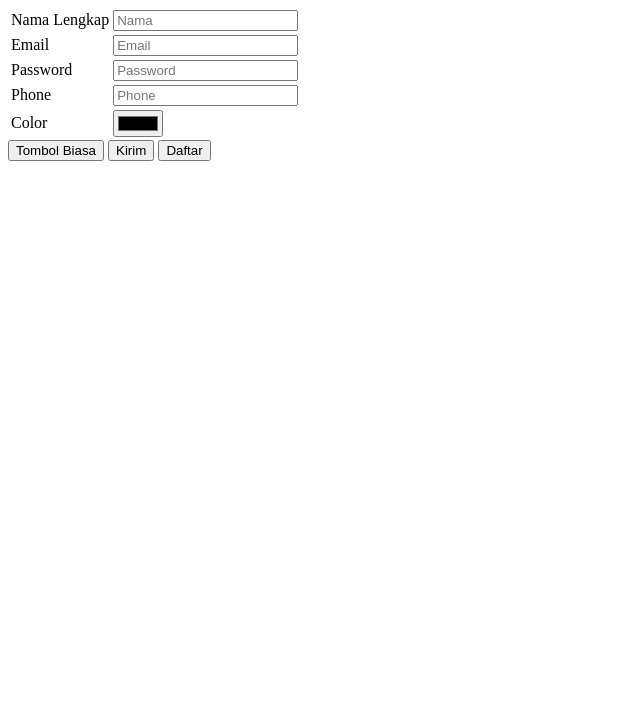
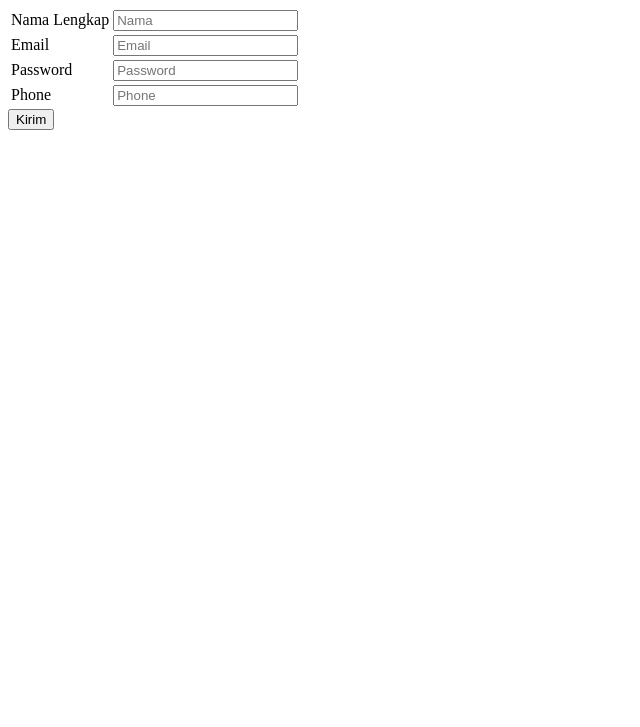
Before and after one commit to ramadoni16/html, a plain HTML site: page form.html in a window 1280 px wide. Shown: the part 73-800 px from the top of the page, without its empty margins (0-640 px from the left). Drawn offline with Linux system fonts and the light colour scheme.

Commit message:
Mengenal Attribute Name di Input HTML

```diff
--- a/form.html
+++ b/form.html
@@ -36,7 +36,7 @@
     <!--  -->
 
     <!-- TABEL SESUDAH DIRAPIHKAN -->
-    <form action="/daftar" method="post">
+    <!-- <form action="/daftar" method="get">
       <table>
         <tr>
           <td><label for="name">Nama Lengkap</label></td>
@@ -54,15 +54,32 @@
           <td><label for="phone">Phone</label></td>
           <td><input type="number" placeholder="Phone" id="phone" /></td>
         </tr>
+      </table>
+
+      <button type="submit">Kirim</button>
+    </form> -->
+
+    <form action="/daftar" method="get">
+      <table>
         <tr>
-          <td><label for="color">Color</label></td>
-          <td><input type="color" placeholder="" id="color" /></td>
+          <td><label for="name">Nama Lengkap</label></td>
+          <td><input type="text" placeholder="Nama" id="name" name="name" /></td>
+        </tr>
+        <tr>
+          <td><label for="email">Email</label></td>
+          <td><input type="email" placeholder="Email" id="email" name="email" /></td>
+        </tr>
+        <tr>
+          <td><label for="password">Password</label></td>
+          <td><input type="password" placeholder="Password" id="password" name="password" /></td>
+        </tr>
+        <tr>
+          <td><label for="phone">Phone</label></td>
+          <td><input type="number" placeholder="Phone" id="phone" name="phone" /></td>
         </tr>
       </table>
 
-      <button type="button">Tombol Biasa</button>
       <button type="submit">Kirim</button>
-      <input type="submit" value="Daftar" id="" />
     </form>
   </body>
 </html>
```
